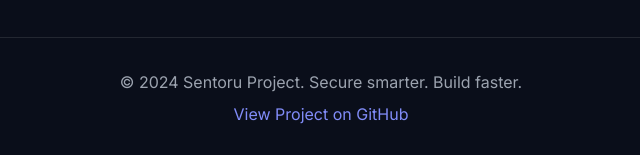
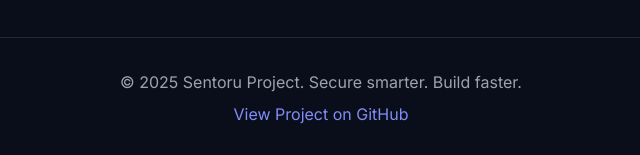
Before and after one commit to Jorgelmh/sentoru-agent, a plain HTML site: page docs/webpage/index.html in a window 1280 px wide. Shown: the part 5212-5367 px from the top of the page, 319-959 px from the left. Drawn offline with nearby package versions, Linux system fonts and the light colour scheme.

Commit message:
Improve README

```diff
--- a/docs/webpage/index.html
+++ b/docs/webpage/index.html
@@ -329,7 +329,7 @@ SAFETY_API_KEY=&lt;your-safety-mcp-apikey&gt;</code><button onclick="copyToClipb
     <!-- Footer -->
     <footer class="border-t border-white/10 mt-16">
         <div class="container mx-auto px-6 py-8 text-center text-gray-400">
-            <p>&copy; 2024 Sentoru Project. Secure smarter. Build faster.</p>
+            <p>&copy; 2025 Sentoru Project. Secure smarter. Build faster.</p>
              <p class="mt-2">
                 <a href="https://github.com/Jorgelmh/sentoru-agent" target="_blank" rel="noopener noreferrer" class="text-indigo-400 hover:underline">View Project on GitHub</a>
             </p>
```
Also changed, not shown: 1 other file.
